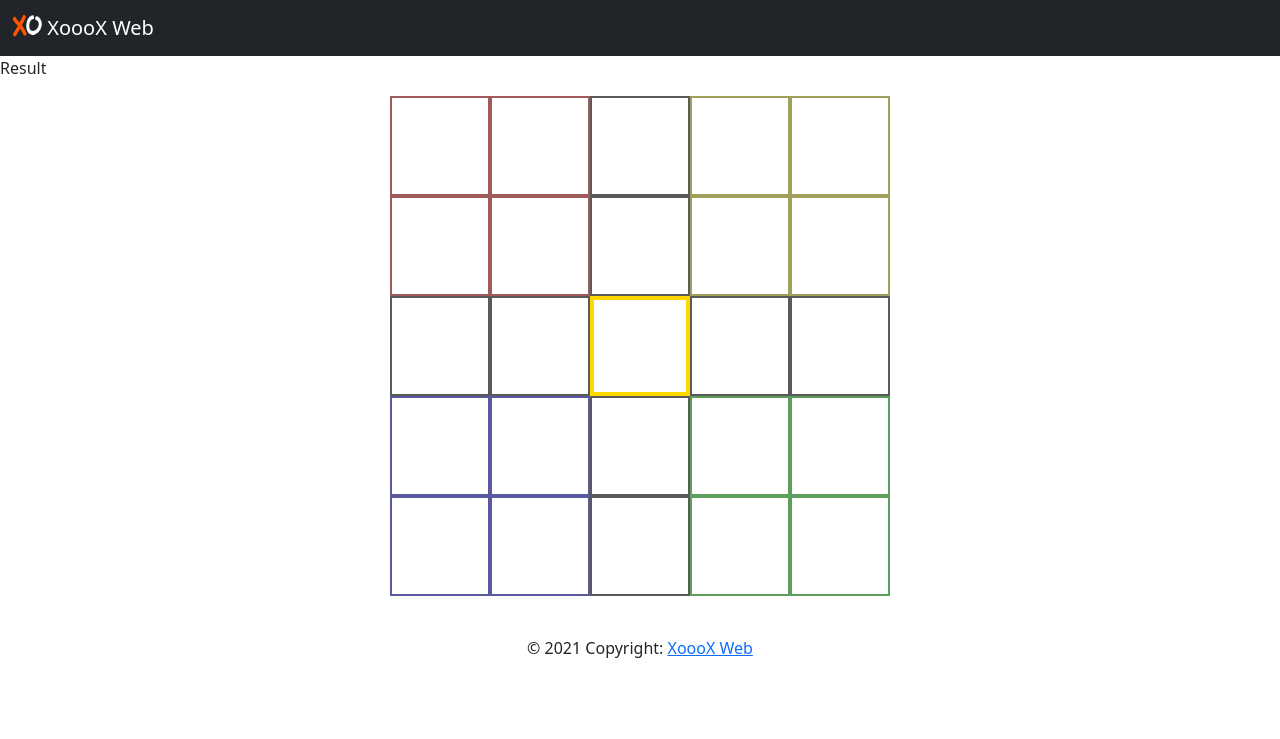
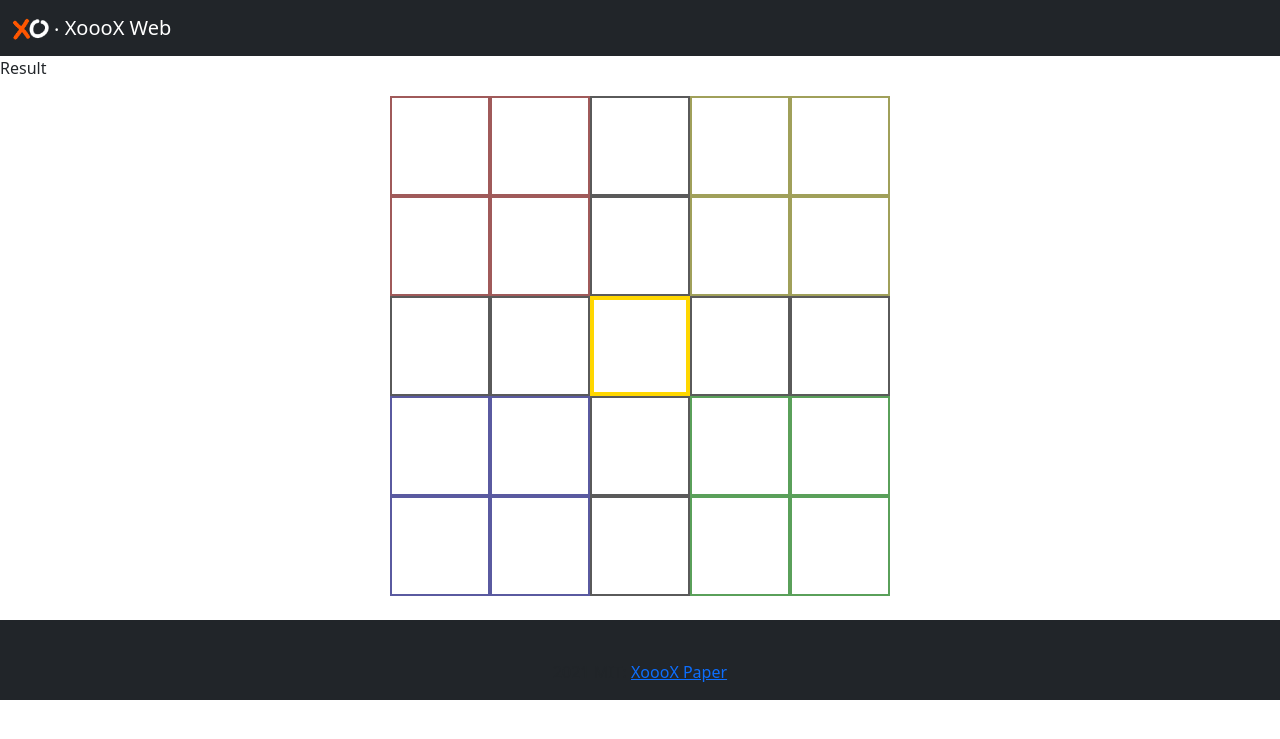
Before and after one commit to ozgurozbek/xooox_web, a Flask app: page / in a window 1280 px wide. Shown: the top 739 px of the page. Run offline with Flask 2, Linux system fonts and the light colour scheme; some libraries are stand-ins or nearby versions.

Commit message:
Code review
Minify favicon, implement

```diff
--- a/templates/Footer.html
+++ b/templates/Footer.html
@@ -1,18 +1,5 @@
-<footer class="page-footer font-small special-color-dark pt-4">
-    <meta charset="UTF-8">
-    <meta name="viewport" content="width=device-width, initial-scale=1.0">
-    <meta http-equiv="X-UA-Compatible" content="ie=edge">
-
-    <link rel="stylesheet" href="./static/css/styles.css">
-    <script src="./static/js/script.js" defer></script>
-
-    <link rel="stylesheet" href="https://cdn.jsdelivr.net/npm/bootstrap-icons@1.7.1/font/bootstrap-icons.css">
-
-    <link href="https://cdn.jsdelivr.net/npm/bootstrap@5.1.3/dist/css/bootstrap.min.css" rel="stylesheet" integrity="sha384-1BmE4kWBq78iYhFldvKuhfTAU6auU8tT94WrHftjDbrCEXSU1oBoqyl2QvZ6jIW3" crossorigin="anonymous">
-
-    <div class="footer-copyright text-center py-3">© 2021 Copyright:
-      <a href="URL"> XoooX Web</a>
-    </div>
-
-
-  </footer>
+<footer class="page-footer font-small bg-dark pt-4 mt-4">
+  <div class="footer-copyright text-center py-3">2021 MIT:
+    <a href="https://ozgurozbek.github.io/assets/index-files/bachelorsThesis.pdf">XoooX Paper</a>
+  </div>
+</footer>
--- a/templates/HEAD.html
+++ b/templates/HEAD.html
@@ -12,13 +12,5 @@
   <link href="https://cdn.jsdelivr.net/npm/bootstrap@5.1.3/dist/css/bootstrap.min.css" rel="stylesheet" integrity="sha384-1BmE4kWBq78iYhFldvKuhfTAU6auU8tT94WrHftjDbrCEXSU1oBoqyl2QvZ6jIW3" crossorigin="anonymous">
 
   <title>XoooX</title>
-
-  <nav class="navbar navbar-dark bg-dark">
-  <div class="container-fluid">
-    <a class="navbar-brand" href="#">
-      <img src="/static/img/XO.png" alt="" width="30" height="24" class="d-inline-block align-text-top">
-      XoooX Web
-    </a>
-  </div>
-</nav>
+  <link rel="icon" type="image/x-icon" href="../static/img/min.favicon.png">
 </head>
--- /dev/null
+++ b/templates/HEADER.html
@@ -0,0 +1,7 @@
+<nav class="navbar navbar-dark bg-dark">
+  <div class="container-fluid">
+    <a class="navbar-brand">
+      <img src="/static/img/XO.png" alt="" width="20%" height="25%" class="d-inline-block align-text-middle"> ‧ XoooX Web
+    </a>
+  </div>
+</nav>
--- a/templates/index.html
+++ b/templates/index.html
@@ -1,7 +1,7 @@
 <!DOCTYPE html>
-<html lang="en">
-{% include 'HEAD.html'%}
-
+<html lang="en" style="height: 100vh;">
+{% include 'HEAD.html' %}
+{% include 'HEADER.html' %}
 
 <body>
   <p id="result">Result</p>
@@ -37,5 +37,5 @@
 </div>
 </body>
 
-{% include 'Footer.html'%}
+{% include 'FOOTER.html' %}
 </html>
```
Also changed, not shown: Tasks.md (+2 -0 lines), static/img/fav.png (deleted), static/img/min.favicon.png (added).
